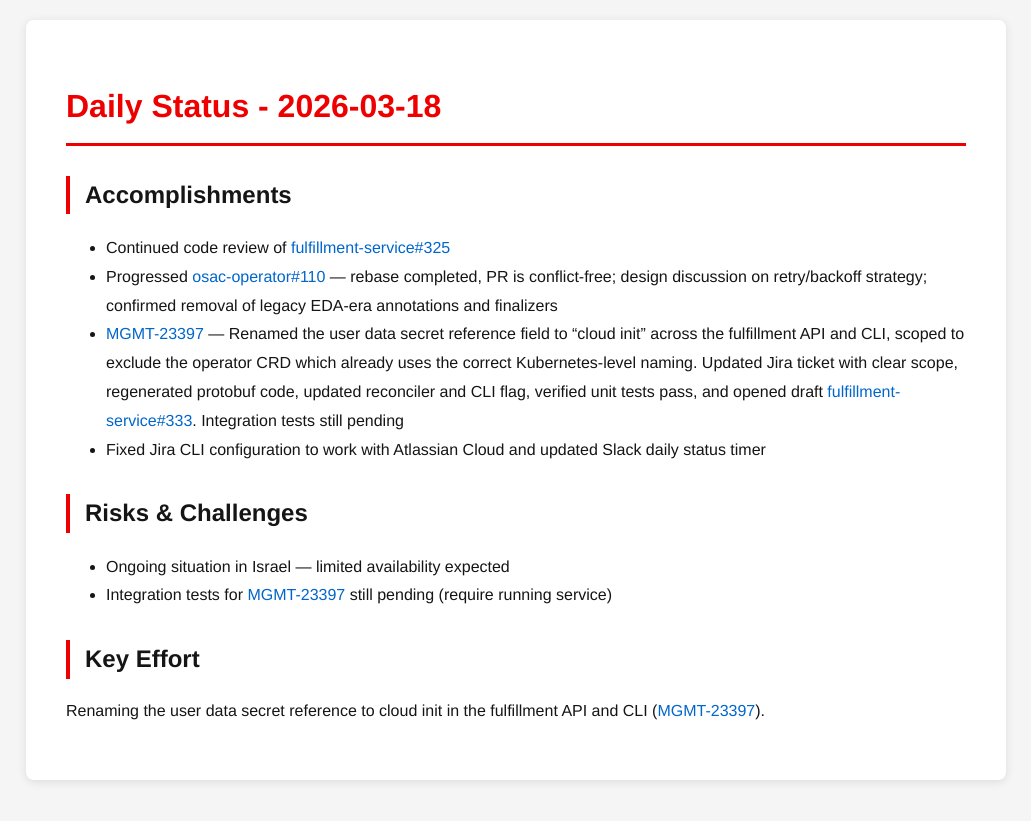
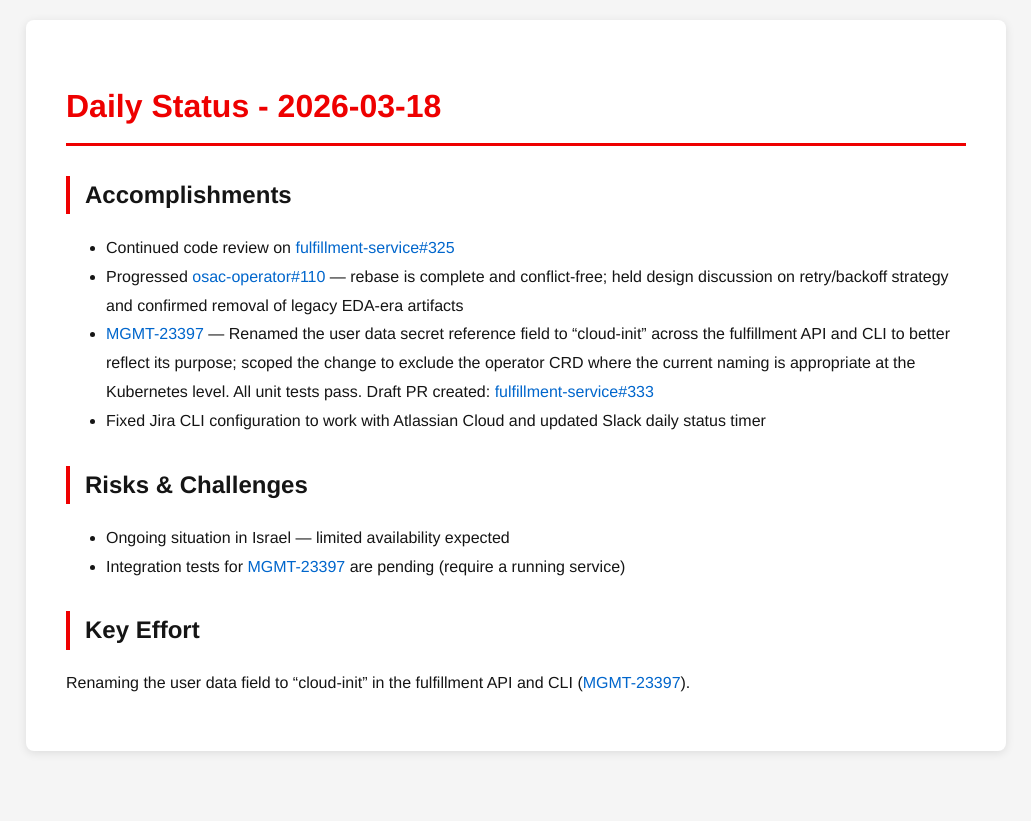
Before and after one commit to tzvatot/daily-status, a Jekyll site: the page built from 2026-03-18.md, in a window 1280 px wide. Shown: the top 821 px of the page, without its empty margins (124-1155 px from the left). Built offline with Jekyll 4.4.1, drawn with Linux system fonts in a browser that asks for light colours.

Commit message:
Daily status update - 2026-03-18

```diff
--- a/2026-03-18.md
+++ b/2026-03-18.md
@@ -7,14 +7,14 @@
 # Daily Status - 2026-03-18
 
 ## Accomplishments
-- Continued code review of [fulfillment-service#325](https://github.com/osac-project/fulfillment-service/pull/325)
-- Progressed [osac-operator#110](https://github.com/osac-project/osac-operator/pull/110) — rebase completed, PR is conflict-free; design discussion on retry/backoff strategy; confirmed removal of legacy EDA-era annotations and finalizers
-- [MGMT-23397](https://issues.redhat.com/browse/MGMT-23397) — Renamed the user data secret reference field to "cloud init" across the fulfillment API and CLI, scoped to exclude the operator CRD which already uses the correct Kubernetes-level naming. Updated Jira ticket with clear scope, regenerated protobuf code, updated reconciler and CLI flag, verified unit tests pass, and opened draft [fulfillment-service#333](https://github.com/osac-project/fulfillment-service/pull/333). Integration tests still pending
+- Continued code review on [fulfillment-service#325](https://github.com/osac-project/fulfillment-service/pull/325)
+- Progressed [osac-operator#110](https://github.com/osac-project/osac-operator/pull/110) — rebase is complete and conflict-free; held design discussion on retry/backoff strategy and confirmed removal of legacy EDA-era artifacts
+- [MGMT-23397](https://issues.redhat.com/browse/MGMT-23397) — Renamed the user data secret reference field to "cloud-init" across the fulfillment API and CLI to better reflect its purpose; scoped the change to exclude the operator CRD where the current naming is appropriate at the Kubernetes level. All unit tests pass. Draft PR created: [fulfillment-service#333](https://github.com/osac-project/fulfillment-service/pull/333)
 - Fixed Jira CLI configuration to work with Atlassian Cloud and updated Slack daily status timer
 
 ## Risks & Challenges
 - Ongoing situation in Israel — limited availability expected
-- Integration tests for [MGMT-23397](https://issues.redhat.com/browse/MGMT-23397) still pending (require running service)
+- Integration tests for [MGMT-23397](https://issues.redhat.com/browse/MGMT-23397) are pending (require a running service)
 
 ## Key Effort
-Renaming the user data secret reference to cloud init in the fulfillment API and CLI ([MGMT-23397](https://issues.redhat.com/browse/MGMT-23397)).
+Renaming the user data field to "cloud-init" in the fulfillment API and CLI ([MGMT-23397](https://issues.redhat.com/browse/MGMT-23397)).
```
